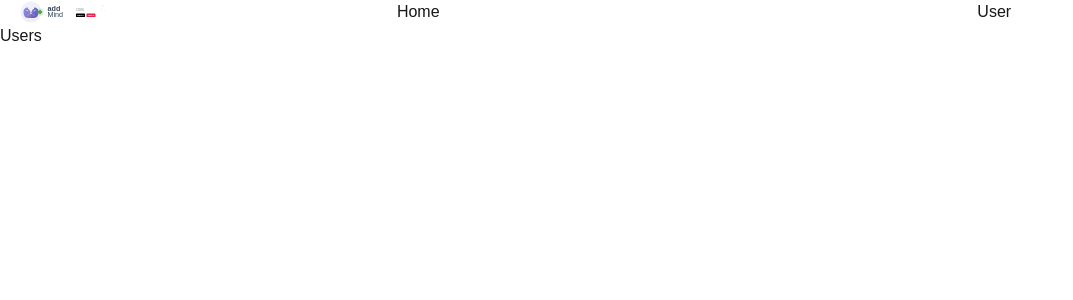
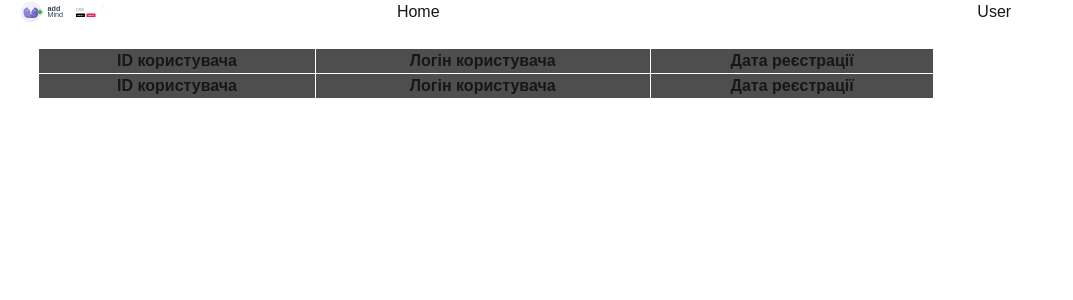
Before and after one commit to ua-Slash-ua/AddMind, a Next.js app in the folder front-end/add-mind/: page /admin-panel/user in a window 1280 px wide. Shown: the top 300 px of the page, without its empty margins (0-1073 px from the left). Built offline with nearby package versions, Linux system fonts and the light colour scheme.

Commit message:
(b-e)Додав отримання усіх  користувачів

```diff
--- /dev/null
+++ b/front-end/add-mind/src/admin_panel/api/user/getAll.ts
@@ -0,0 +1,3 @@
+export async function getAllUsers(){
+
+}
--- /dev/null
+++ b/front-end/add-mind/src/admin_panel/components/TableView/TableBody/TableBodyView.module.css
@@ -0,0 +1,10 @@
+.table_head_container {
+    width: 100%;
+    max-height: 2vw;
+    background-color: #4e4e4e;
+}
+
+.table_head_container th {
+    border: 0.1vw solid white;
+
+}
--- /dev/null
+++ b/front-end/add-mind/src/admin_panel/components/TableView/TableBody/TableBodyView.tsx
@@ -0,0 +1,19 @@
+import styles from './TableBodyView.module.css'
+
+
+interface TableHeadViewProps {
+    tableKey: string,
+    head: Record<string, string>,
+}
+
+export default function TableBodyView({tableKey, head}: TableHeadViewProps) {
+    return (
+        <thead className={styles.table_head_container}>
+            <tr>
+                {Object.entries(head).map(([key, label]) => (
+                    <th key={key}>{label}</th>
+                ))}
+            </tr>
+        </thead>
+    )
+}
--- /dev/null
+++ b/front-end/add-mind/src/admin_panel/components/TableView/TableHead/TableHeadView.module.css
@@ -0,0 +1,10 @@
+.table_head_container {
+    width: 100%;
+    max-height: 2vw;
+    background-color: #4e4e4e;
+}
+
+.table_head_container th {
+    border: 0.1vw solid white;
+
+}
--- /dev/null
+++ b/front-end/add-mind/src/admin_panel/components/TableView/TableHead/TableHeadView.tsx
@@ -0,0 +1,19 @@
+import styles from './TableHeadView.module.css'
+
+
+interface TableHeadViewProps {
+    tableKey: string,
+    head: Record<string, string>,
+}
+
+export default function TableHeadView({tableKey, head}: TableHeadViewProps) {
+    return (
+        <thead className={styles.table_head_container}>
+            <tr>
+                {Object.entries(head).map(([key, label]) => (
+                    <th key={key}>{label}</th>
+                ))}
+            </tr>
+        </thead>
+    )
+}
--- /dev/null
+++ b/front-end/add-mind/src/admin_panel/components/TableView/TableView.tsx
@@ -0,0 +1,17 @@
+import styles from './tableView.module.css'
+import TableHeadView from "@/admin_panel/components/TableView/TableHead/TableHeadView";
+import TableBodyView from "@/admin_panel/components/TableView/TableBody/TableBodyView";
+
+type TableViewProps = {
+    tableKey: string; // або інший тип, який потрібен
+    head: Record<string, string>;        // заміни any на конкретний тип, якщо знаєш
+};
+
+export default function TableView({ tableKey, head}:TableViewProps) {
+    return (
+        <table className={styles.table_container}>
+            <TableHeadView tableKey={tableKey} head={head} />
+            <TableBodyView tableKey={tableKey} head={head} />
+        </table>
+    );
+}
--- /dev/null
+++ b/front-end/add-mind/src/admin_panel/components/TableView/tableView.module.css
@@ -0,0 +1,6 @@
+.table_container{
+    width: 70%;
+    height: auto;
+    margin: 3vh 3vw;
+    padding: 1vh 2vw;
+}
--- /dev/null
+++ b/front-end/add-mind/src/admin_panel/config/users.config.ts
@@ -0,0 +1,6 @@
+
+export const UserHead = {
+    id: 'ID користувача',
+    login: 'Логін користувача',
+    create_dt: 'Дата реєстрації',
+}
--- a/front-end/add-mind/src/app/(admin_panel-content)/admin-panel/user/page.tsx
+++ b/front-end/add-mind/src/app/(admin_panel-content)/admin-panel/user/page.tsx
@@ -1,5 +1,8 @@
-export default function User_AP(){
-    return(
-        <h1>Users</h1>
-    )
+import TableView from "@/admin_panel/components/TableView/TableView";
+import { UserHead } from "@/admin_panel/config/users.config";
+
+export default function User_AP() {
+    return (
+        <TableView tableKey="user" head={UserHead} />
+    );
 }
--- a/front-end/add-mind/src/app/page.tsx
+++ b/front-end/add-mind/src/app/page.tsx
@@ -1,5 +1,4 @@
 import BasePage from "@/app/(public-content)/page";
-import Header from "@/public-part/components/header/Header";
 
 export default function Home() {
     return (
```
Also changed, not shown: 2 other files (tests, documents, lock files or other folders).
